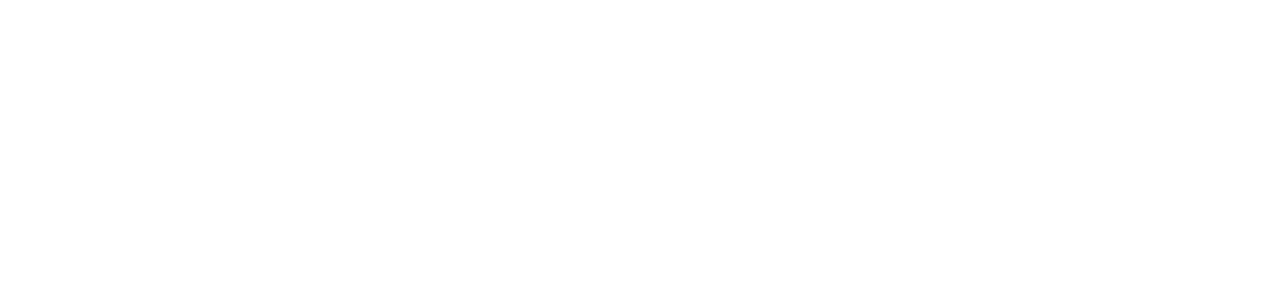
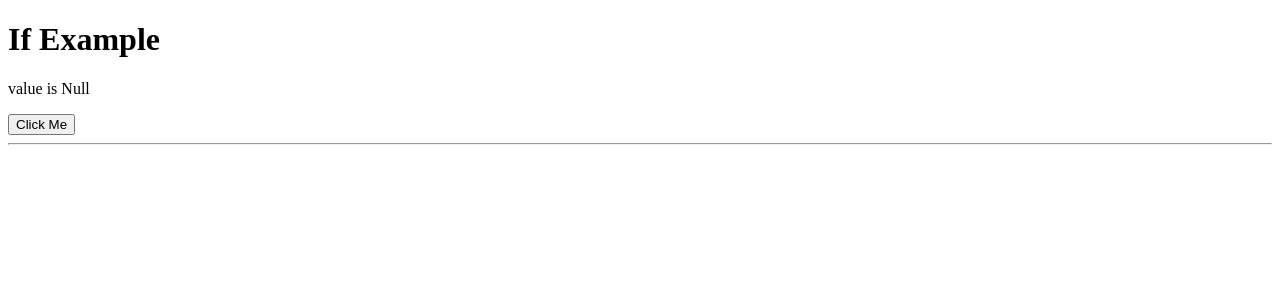
Before and after one commit to kim-elijah-sol/react-useful-block, a React (Create React App) app: page / in a window 1280 px wide. Shown: the top 300 px of the page. Built offline with nearby package versions, Linux system fonts and the light colour scheme.

Commit message:
feat: [IfExample]

```diff
--- a/src/App.tsx
+++ b/src/App.tsx
@@ -1,5 +1,12 @@
+import IfExample from "./example/IfExample";
+
 function App() {
-  return <></>;
+  return (
+    <>
+      <IfExample />
+      <hr />
+    </>
+  );
 }
 
 export default App;
--- /dev/null
+++ b/src/example/IfExample.tsx
@@ -0,0 +1,37 @@
+import { useState } from "react";
+import If from "../lib/ReactUsefulBlock/If";
+
+function IfExample() {
+  const [value, setValue] = useState<number | null>(null);
+
+  return (
+    <div>
+      <h1>If Example</h1>
+
+      <If condition={value !== null}>
+        <If.Then>
+          {() => {
+            return (
+              <>
+                <p>value is Not Null</p>
+                <p>value:{value!.toString()}</p>
+                <button onClick={() => setValue(value! + 1)}>increment</button>
+                <br />
+                <button onClick={() => setValue(null)}>set Null</button>
+              </>
+            );
+          }}
+        </If.Then>
+        <If.Else>
+          <p>value is Null</p>
+
+          <button onClick={() => setValue(0)}>
+            <span>Click Me</span>
+          </button>
+        </If.Else>
+      </If>
+    </div>
+  );
+}
+
+export default IfExample;
```
